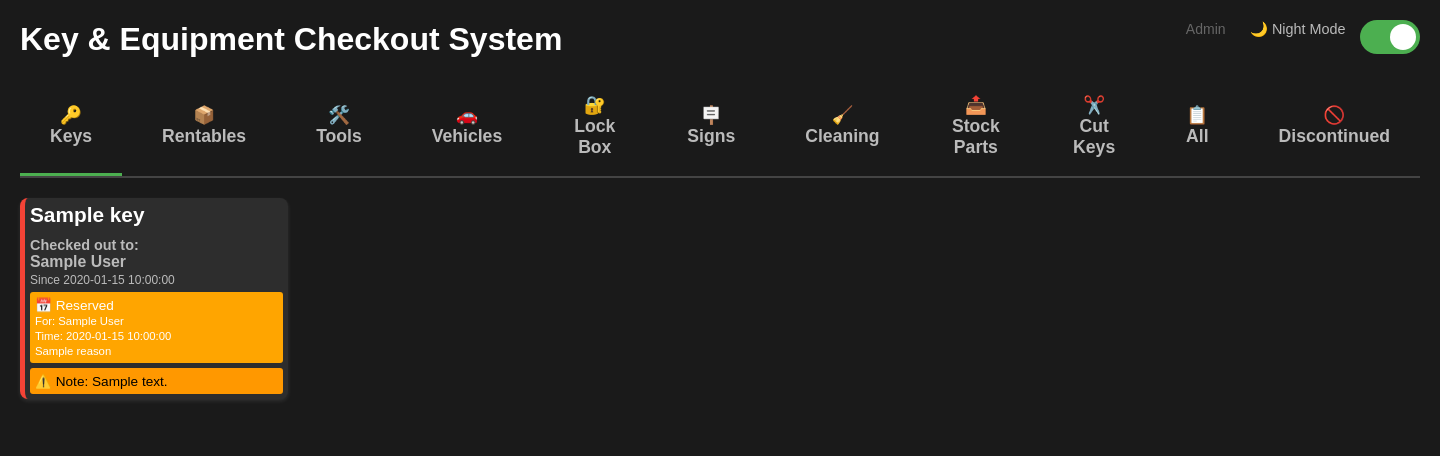
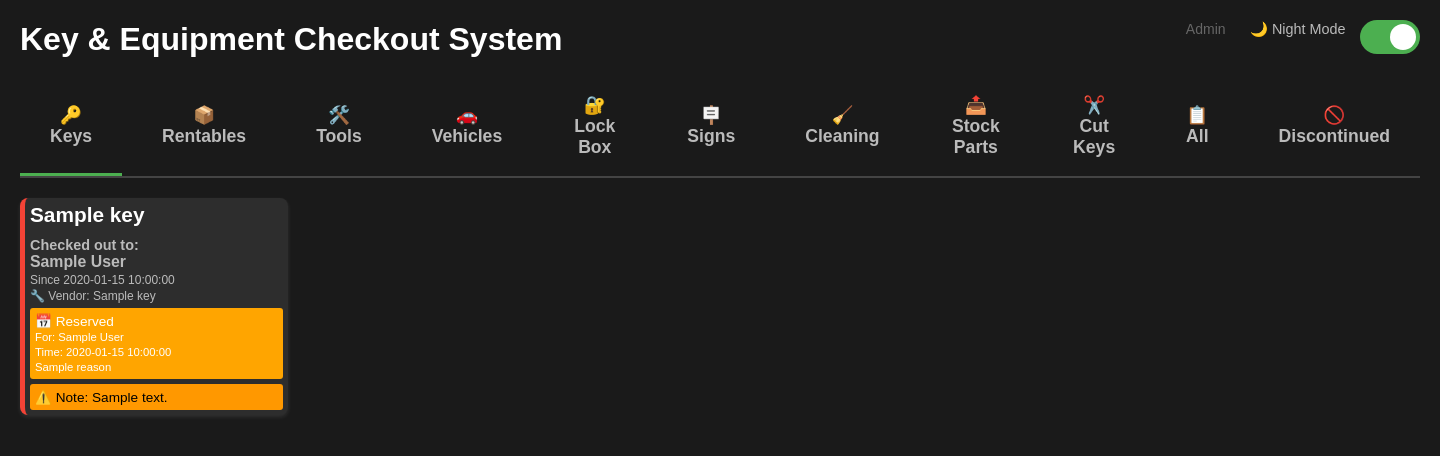
Before and after one commit to sambollman/equipment-checkout-generic, a Flask app: template templates/index.html in a window 1440 px wide. Shown: the top 456 px of the page. Run offline with Flask 3, Linux system fonts and the light colour scheme; the template is opened without the code that fills it: most values are stand-ins (such as "Sample title", 1, 10 or a date in 2020); parts of the project's set-up code (start-up, migrations or seed data) failed here and were passed over; some libraries are stand-ins or nearby versions.

Commit message:
Show vendor on every dashboard tab

```diff
--- a/templates/index.html
+++ b/templates/index.html
@@ -461,6 +461,7 @@ body {
                     <strong>Checked out to:</strong><br>
                     <span class="checkout-name">{{ key.first_name }} {{ key.last_name }}</span><br>
                     <small>Since {{ key.checked_out_at }}</small>
+                    {% if key.vendor_name %}<br><small>🔧 Vendor: {{ key.vendor_name }}</small>{% endif %}
                 </div>
             {% elif key.is_available == 0 %}
                 <div class="status unavailable">
@@ -664,6 +665,7 @@ body {
                     <strong>Checked out to:</strong><br>
                     <span class="checkout-name">{{ key.first_name }} {{ key.last_name }}</span><br>
                     <small>Since {{ key.checked_out_at }}</small>
+                    {% if key.vendor_name %}<br><small>🔧 Vendor: {{ key.vendor_name }}</small>{% endif %}
                 </div>
             {% elif key.is_available == 0 %}
                 <div class="status unavailable">
@@ -714,6 +716,7 @@ body {
                     <strong>Checked out to:</strong><br>
                     <span class="checkout-name">{{ key.first_name }} {{ key.last_name }}</span><br>
                     <small>Since {{ key.checked_out_at }}</small>
+                    {% if key.vendor_name %}<br><small>🔧 Vendor: {{ key.vendor_name }}</small>{% endif %}
                 </div>
             {% elif key.is_available == 0 %}
                 <div class="status unavailable">
@@ -764,6 +767,7 @@ body {
                     <strong>Checked out to:</strong><br>
                     <span class="checkout-name">{{ key.first_name }} {{ key.last_name }}</span><br>
                     <small>Since {{ key.checked_out_at }}</small>
+                    {% if key.vendor_name %}<br><small>🔧 Vendor: {{ key.vendor_name }}</small>{% endif %}
                 </div>
             {% elif key.is_available == 0 %}
                 <div class="status unavailable">
@@ -814,6 +818,7 @@ body {
                     <strong>Checked out to:</strong><br>
                     <span class="checkout-name">{{ key.first_name }} {{ key.last_name }}</span><br>
                     <small>Since {{ key.checked_out_at }}</small>
+                    {% if key.vendor_name %}<br><small>🔧 Vendor: {{ key.vendor_name }}</small>{% endif %}
                 </div>
             {% elif key.is_available == 0 %}
                 <div class="status unavailable">
```
